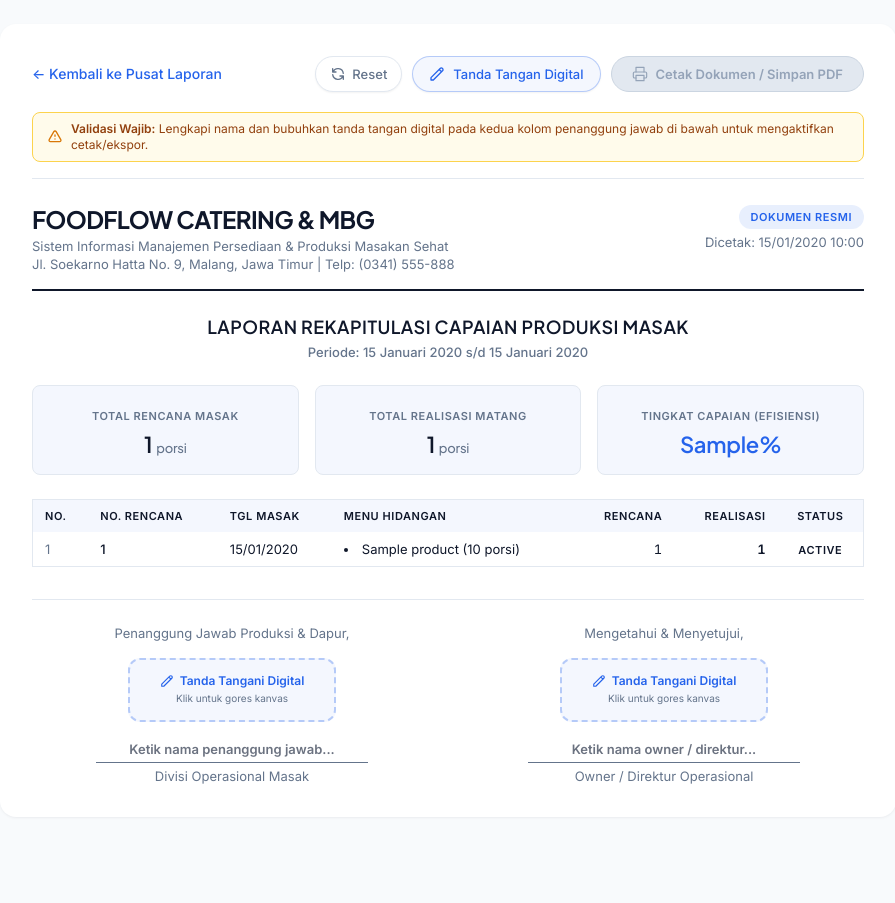
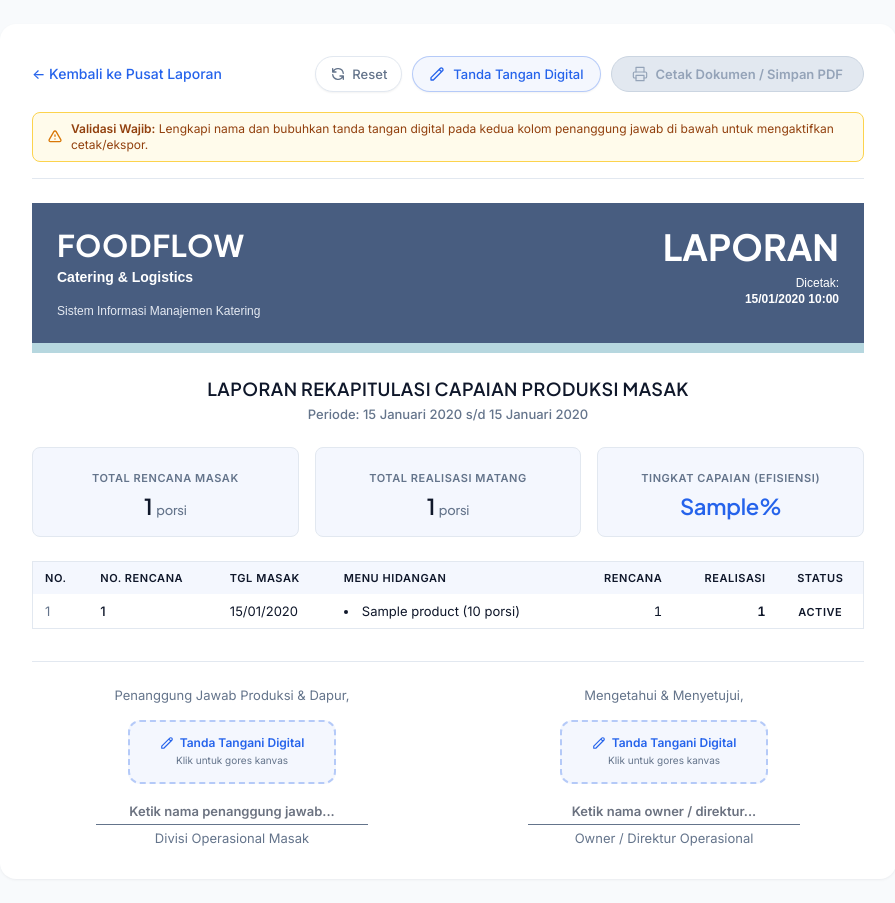
Before and after one commit to pembunuhGila/Foodflow, a Laravel app: template resources/views/owner/reports/production-print.blade.php in a window 1280 px wide. Shown: the whole page, without its empty margins (192-1087 px from the left). Before the commit the page ends 784 px from the top, so only its background shows below. Run offline with Laravel 12, Linux system fonts and the light colour scheme; the template is opened without the code that fills it: most values are stand-ins (such as "Sample title", 1, 10 or a date in 2020); style sheets or scripts are compiled from the project's sources; parts of the project's set-up code (start-up, migrations or seed data) failed here and were passed over.

Commit message:
Update production report header

```diff
--- a/resources/views/owner/reports/production-print.blade.php
+++ b/resources/views/owner/reports/production-print.blade.php
@@ -95,17 +95,45 @@
         </div>
 
         {{-- KOP SURAT RESMI --}}
-        <div class="mb-6 flex items-start justify-between border-b-2 border-ink pb-4">
-            <div>
-                <h1 class="font-display text-2xl font-bold tracking-tight text-ink">FOODFLOW CATERING &amp; MBG</h1>
-                <p class="mt-0.5 text-small text-muted">Sistem Informasi Manajemen Persediaan &amp; Produksi Masakan Sehat</p>
-                <p class="text-small text-muted">Jl. Soekarno Hatta No. 9, Malang, Jawa Timur | Telp: (0341) 555-888</p>
-            </div>
-            <div class="text-right">
-                <span class="inline-block rounded-full bg-primary/10 px-3 py-1 text-label uppercase text-primary">DOKUMEN RESMI</span>
-                <p class="mt-1 text-small text-muted">Dicetak: {{ $printedAt->format('d/m/Y H:i') }}</p>
-            </div>
-        </div>
+
+{{-- KOP SURAT RESMI --}}
+<div class="mb-6 flex items-start justify-between"
+     style="background-color: #485d80; border-bottom: 10px solid #b6d7df; padding: 24px 25px; font-family: Arial, sans-serif; color: #ffffff;">
+
+    {{-- Identitas FoodFlow --}}
+    <div>
+        <h1 class="text-3xl font-bold uppercase tracking-wide"
+            style="color: #ffffff;">
+            FOODFLOW
+        </h1>
+
+        <p class="mt-1 text-sm font-bold" style="color: #ffffff;">
+            Catering &amp; Logistics
+        </p>
+
+        <p class="mt-4 text-xs" style="color: #e5eaf2;">
+            Sistem Informasi Manajemen Katering
+        </p>
+    </div>
+
+    {{-- Informasi Laporan --}}
+    <div class="text-right">
+        <h2 class="text-4xl font-bold uppercase"
+            style="color: #ffffff;">
+            LAPORAN
+        </h2>
+
+        <p class="mt-2 text-xs" style="color: #ffffff;">
+            Dicetak:
+        </p>
+
+        <p class="text-xs font-bold" style="color: #ffffff;">
+            {{ $printedAt->format('d/m/Y H:i') }}
+        </p>
+    </div>
+
+</div>
+
 
         {{-- JUDUL LAPORAN --}}
         <div class="mb-6 text-center">
```
